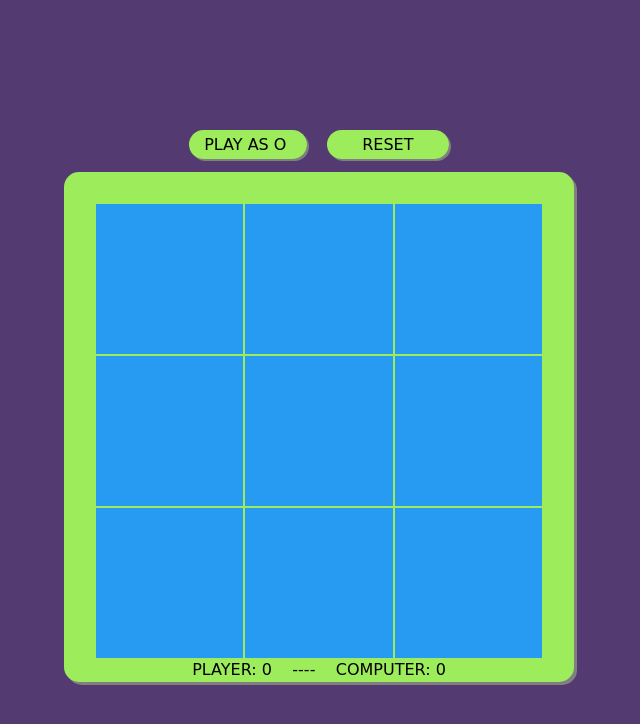
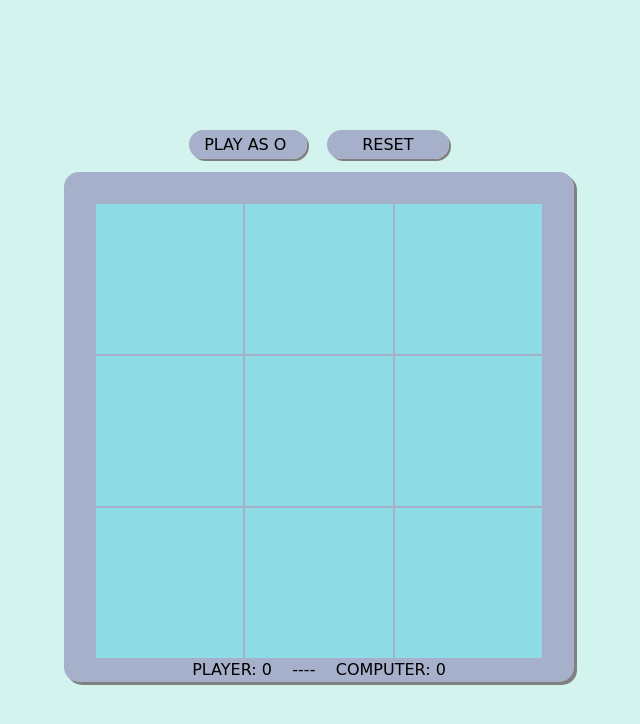
Before and after one commit to mannidung/FreeCodeCamp_Code, a plain HTML site: page TicTacToe/index.html in a window 1280 px wide. Shown: the whole page, without its empty margins (329-969 px from the left). Drawn offline with nearby package versions, Linux system fonts and the light colour scheme; a web font is replaced by a local one.

Commit message:
Changed color scheme

```diff
--- a/TicTacToe/stylesheet.css
+++ b/TicTacToe/stylesheet.css
@@ -1,5 +1,5 @@
 body {
-	background-color: #533A71;
+	background-color: #D3F3EE;
 }
 
 .container {
@@ -8,7 +8,7 @@ body {
 	position:absolute;
 	overflow: hidden;
 	width:100%;
-	background-color:  #533A71;
+	background-color:  #D3F3EE;
 }
 
 .centered-helper {
@@ -29,7 +29,7 @@ body {
 	border-top-left-radius: 15px;
 	border-bottom-left-radius: 15px;
 	border-bottom-right-radius: 15px;
-	background-color: #9CEC5B;
+	background-color: #A7B0CA;
 	box-shadow: 3px 3px gray;
 }
 
@@ -39,7 +39,7 @@ body {
 
 .button {
 	font-family: 'Baloo Paaji', cursive;
-	background-color: #9CEC5B;
+	background-color: #A7B0CA;
 	border-top-right-radius: 15px;
 	border-top-left-radius: 15px;
 	border-bottom-left-radius: 15px;
@@ -54,7 +54,7 @@ body {
 }
 
 #tictactoe {
-	background-color: #9CEC5B;
+	background-color: #A7B0CA;
 	width: 450px;
 	height: 450px;
 }
@@ -62,7 +62,7 @@ body {
 .tictactoe_row {
 	width: 450px;
 	height: 150px;
-	background-color: #279AF1;
+	background-color: #8EDCE6;
 }
 
 .tictactoe_cell {
```
